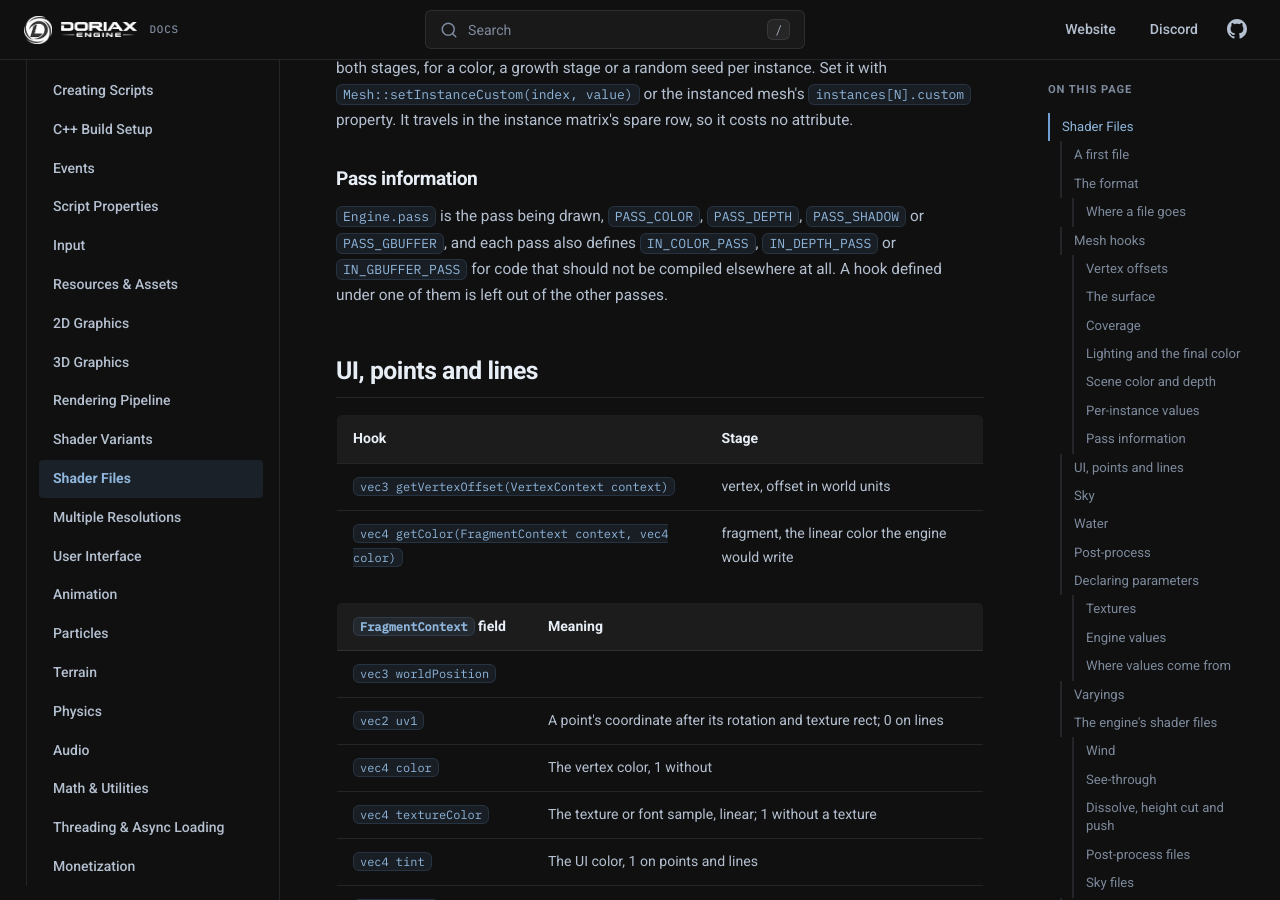
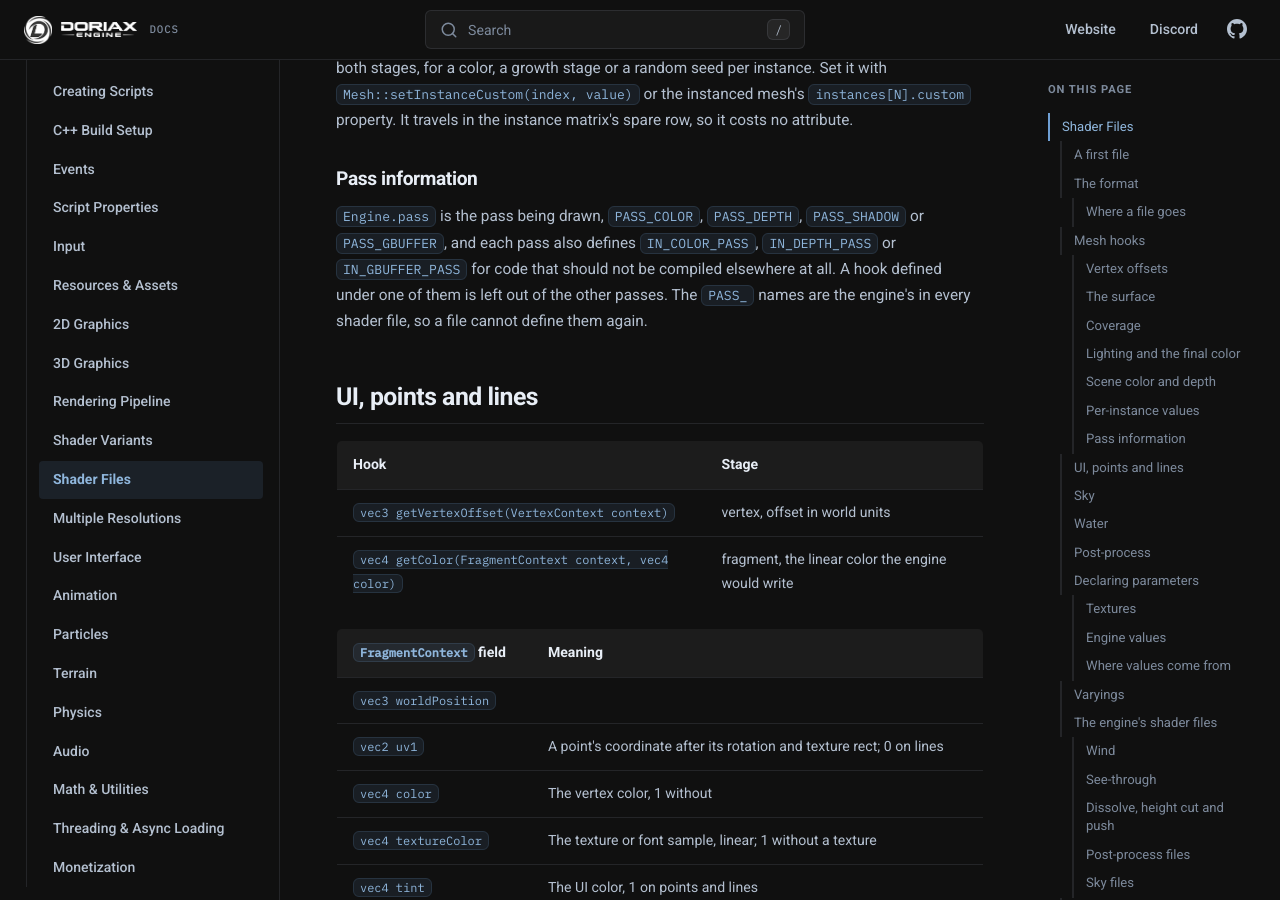
Before and after one commit to doriaxengine/doriax-docs, an MkDocs documentation site: the page built from docs/manual/shader-files.md, in a window 1280 px wide and 900 px high, scrolled down 7813 px. Built offline with MkDocs 1.6.1, drawn with Linux system fonts in a browser that asks for light colours; comment, search, counter and statistics services are not loaded.

Commit message:
Pass names are the engine's

```diff
--- a/docs/manual/shader-files.md
+++ b/docs/manual/shader-files.md
@@ -241,7 +241,8 @@ no attribute.
 `Engine.pass` is the pass being drawn, `PASS_COLOR`, `PASS_DEPTH`, `PASS_SHADOW` or
 `PASS_GBUFFER`, and each pass also defines `IN_COLOR_PASS`, `IN_DEPTH_PASS` or
 `IN_GBUFFER_PASS` for code that should not be compiled elsewhere at all. A hook defined
-under one of them is left out of the other passes.
+under one of them is left out of the other passes. The `PASS_` names are the engine's in
+every shader file, so a file cannot define them again.
 
 ## UI, points and lines
 
```
